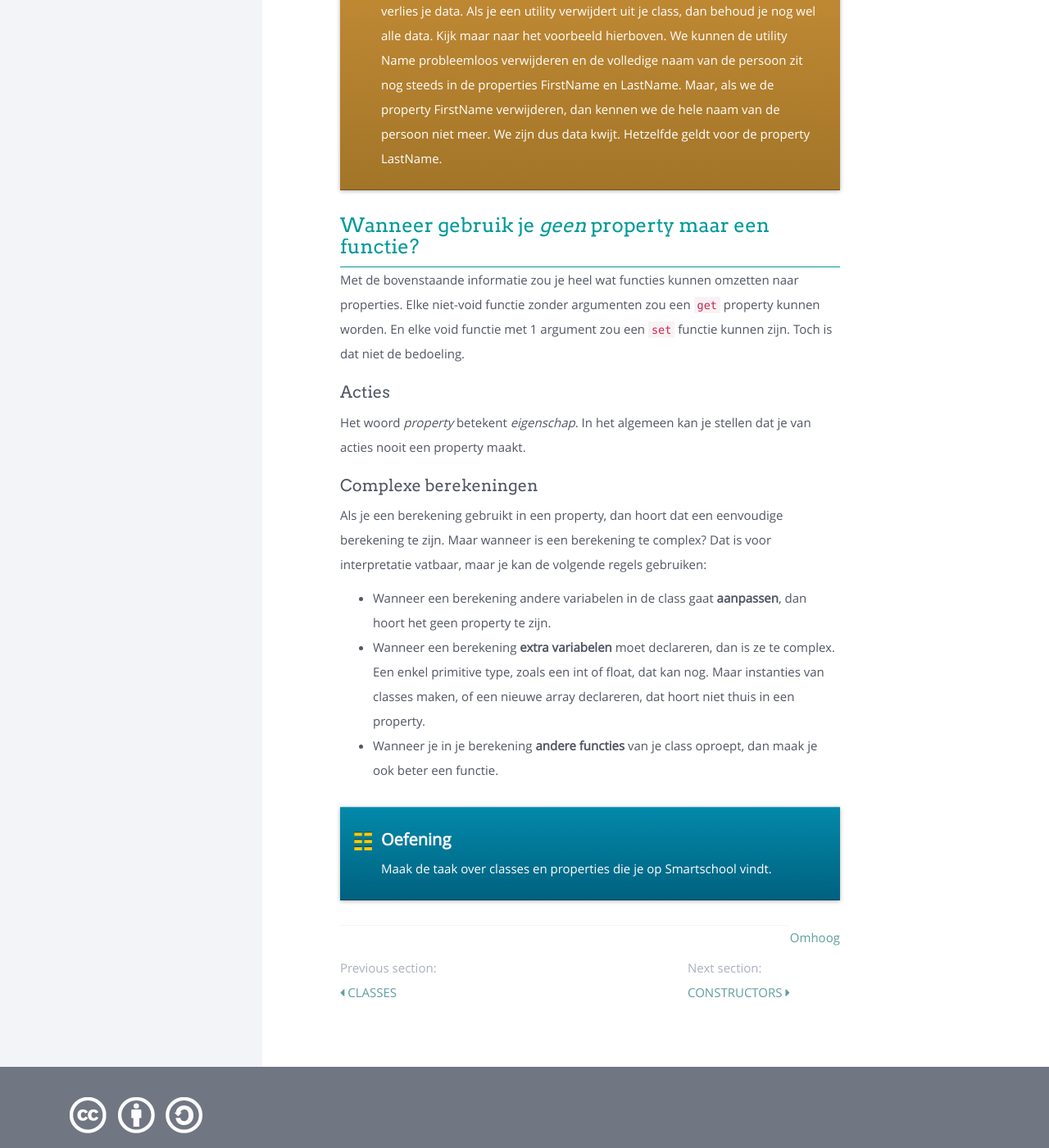
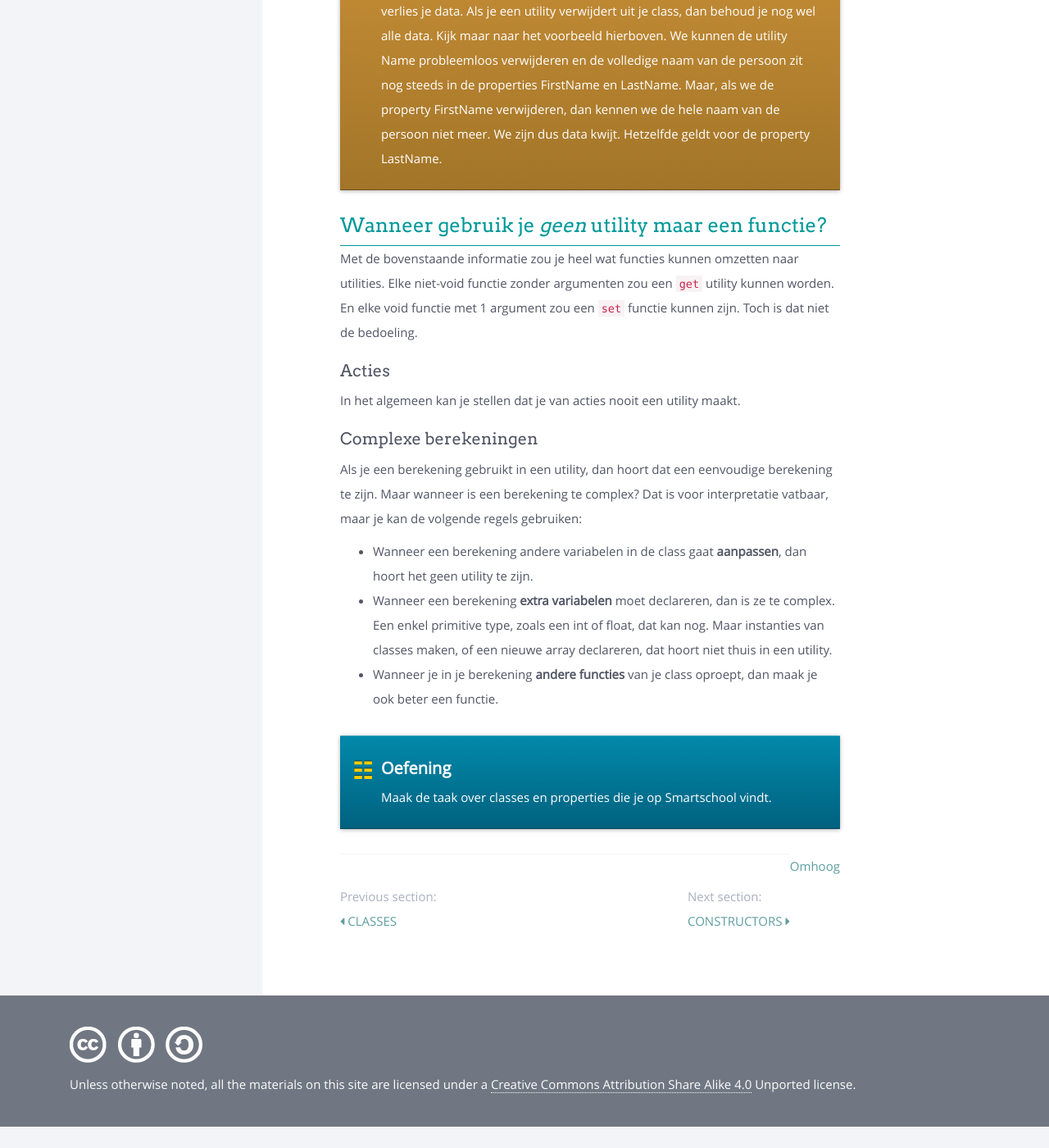
Before and after one commit to sma-it/sma-it.github.io, a Jekyll site: the page built from modules/advanced/_posts/2000-01-02-Properties.md, in a window 1280 px wide and 1400 px high, scrolled down 6030 px. Shown: the whole window at 82% size. Built offline with Jekyll 4.4.1, drawn with Linux system fonts in a browser that asks for light colours; nearby versions of some CDN libraries; after the commit the page ends 7404 px from its top, so only the background shows below that.

Commit message:
Small changes

```diff
--- a/modules/advanced/_posts/2000-01-02-Properties.md
+++ b/modules/advanced/_posts/2000-01-02-Properties.md
@@ -189,18 +189,18 @@
 Kijk maar naar het voorbeeld hierboven. We kunnen de utility Name probleemloos verwijderen en de volledige naam van de persoon zit nog steeds in de properties FirstName en LastName. Maar, als we de property FirstName verwijderen, dan kennen we de hele naam van de persoon niet meer. We zijn dus data kwijt. Hetzelfde geldt voor de property LastName.</p>
 </div>
 
-<div class="header2" markdown = "1">## Wanneer gebruik je _geen_ property maar een functie?
+<div class="header2" markdown = "1">## Wanneer gebruik je _geen_ utility maar een functie?
 </div>
-Met de bovenstaande informatie zou je heel wat functies kunnen omzetten naar properties. Elke niet-void functie zonder argumenten zou een `get` property kunnen worden. En elke void functie met 1 argument zou een `set` functie kunnen zijn. Toch is dat niet de bedoeling.
+Met de bovenstaande informatie zou je heel wat functies kunnen omzetten naar utilities. Elke niet-void functie zonder argumenten zou een `get` utility kunnen worden. En elke void functie met 1 argument zou een `set` functie kunnen zijn. Toch is dat niet de bedoeling.
 
 ### Acties
-Het woord _property_ betekent _eigenschap_. In het algemeen kan je stellen dat je van acties nooit een property maakt.
+In het algemeen kan je stellen dat je van acties nooit een utility maakt.
 
 ### Complexe berekeningen
-Als je een berekening gebruikt in een property, dan hoort dat een eenvoudige berekening te zijn. Maar wanneer is een berekening te complex? Dat is voor interpretatie vatbaar, maar je kan de volgende regels gebruiken:
+Als je een berekening gebruikt in een utility, dan hoort dat een eenvoudige berekening te zijn. Maar wanneer is een berekening te complex? Dat is voor interpretatie vatbaar, maar je kan de volgende regels gebruiken:
 
-- Wanneer een berekening andere variabelen in de class gaat __aanpassen__, dan hoort het geen property te zijn.
-- Wanneer een berekening __extra variabelen__ moet declareren, dan is ze te complex. Een enkel primitive type, zoals een int of float, dat kan nog. Maar instanties van classes maken, of een nieuwe array declareren, dat hoort niet thuis in een property.
+- Wanneer een berekening andere variabelen in de class gaat __aanpassen__, dan hoort het geen utility te zijn.
+- Wanneer een berekening __extra variabelen__ moet declareren, dan is ze te complex. Een enkel primitive type, zoals een int of float, dat kan nog. Maar instanties van classes maken, of een nieuwe array declareren, dat hoort niet thuis in een utility.
 - Wanneer je in je berekening __andere functies__ van je class oproept, dan maak je ook beter een functie.
 
 
```
